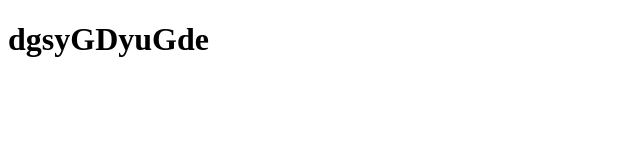
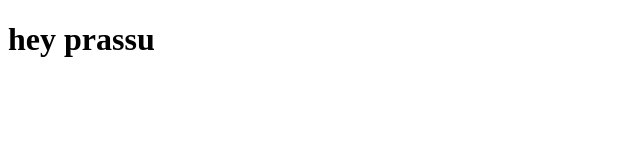
Before and after one commit to burlanayanasri/git, a plain HTML site: page hhh.html in a window 1280 px wide. Shown: the whole page, without its empty margins (0-640 px from the left). Drawn offline with Linux system fonts and the light colour scheme.

Commit message:
Update hhh.html

```diff
--- a/hhh.html
+++ b/hhh.html
@@ -6,6 +6,6 @@
     <title>Document</title>
 </head>
 <body>
-    <h1> dgsyGDyuGde</h1>
+    <h1>hey prassu </h1>
 </body>
 </html>
```
